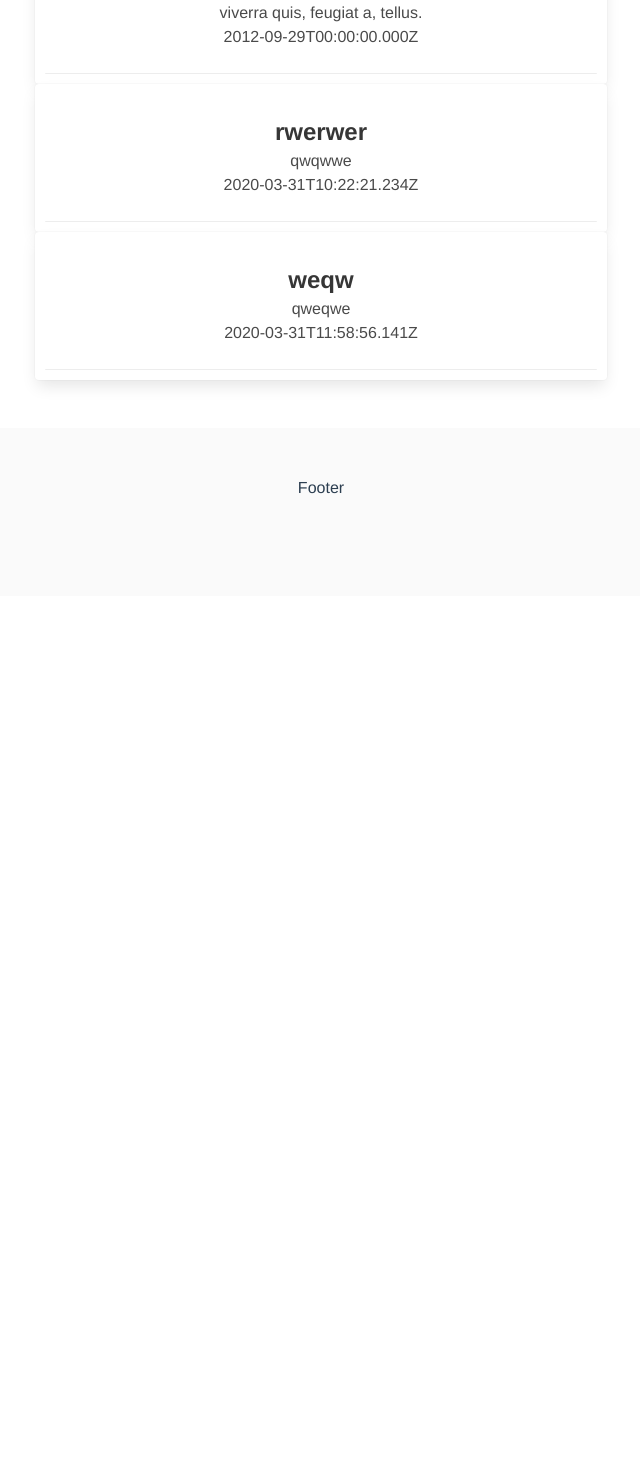
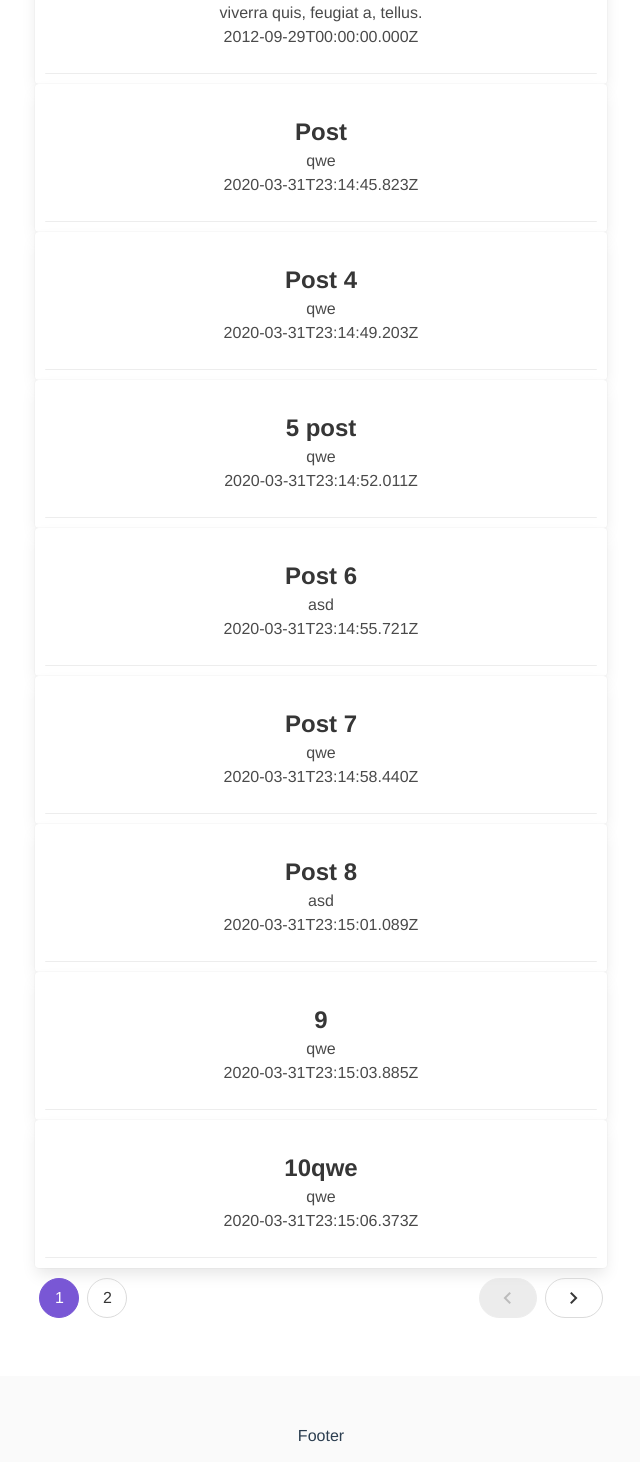
Before and after one commit to ivanishko/TL-test-vue, a Vue app: page / in a window 1280 px wide. Shown: the part 928-2390 px from the top of the page, without its empty margins (319-959 px from the left). Before the commit the page ends 1536 px from the top, so only its background shows below. Built offline with nearby package versions, Linux system fonts and the light colour scheme; data requests are answered from the project's data file.

Commit message:
add Pagination

```diff
--- a/db.json
+++ b/db.json
@@ -17,38 +17,110 @@
     {
       "title": "Название поста",
       "description": "Lorem ipsum dolor sit amet, consectetuer adipiscing elit. Aenean commodo ligula eget dolor. Aenean massa. Cum sociis natoque penatibus et magnis dis parturient montes, nascetur ridiculus mus. Donec quam felis, ultricies nec, pellentesque eu, pretium quis, sem. Nulla consequat massa quis enim. Donec pede justo, fringilla vel, aliquet nec, vulputate eget, arcu. In enim justo, rhoncus ut, imperdiet a, venenatis vitae, justo. Nullam dictum felis eu pede mollis pretium. Integer tincidunt. Cras dapibus. Vivamus elementum semper nisi. Aenean vulputate eleifend tellus. Aenean leo ligula, porttitor eu, consequat vitae, eleifend ac, enim. Aliquam lorem ante, dapibus in, viverra quis, feugiat a, tellus. ",
-      "claps": 21,
+      "claps": 23,
       "createdAt": "2019-09-29T00:00:00.000Z",
-      "updateAt": "2020-03-31T12:31:59.977Z",
+      "updateAt": "2020-04-01T00:00:11.894Z",
       "userId": 1,
       "id": 1
     },
     {
       "title": "Название поста2",
       "description": "Lorem ipsum dolor sit amet, consectetuer adipiscing elit. Aenean commodo ligula eget dolor. Aenean massa. Cum sociis natoque penatibus et magnis dis parturient montes, nascetur ridiculus mus. Donec quam felis, ultricies nec, pellentesque eu, pretium quis, sem. Nulla consequat massa quis enim. Donec pede justo, fringilla vel, aliquet nec, vulputate eget, arcu. In enim justo, rhoncus ut, imperdiet a, venenatis vitae, justo. Nullam dictum felis eu pede mollis pretium. Integer tincidunt. Cras dapibus. Vivamus elementum semper nisi. Aenean vulputate eleifend tellus. Aenean leo ligula, porttitor eu, consequat vitae, eleifend ac, enim. Aliquam lorem ante, dapibus in, viverra quis, feugiat a, tellus. ",
-      "claps": 33,
+      "claps": 34,
       "createdAt": "2012-09-29T00:00:00.000Z",
-      "updateAt": "2020-03-31T12:34:01.310Z",
+      "updateAt": "2020-04-01T00:00:13.073Z",
       "userId": 1,
       "id": 2
     },
     {
-      "title": "rwerwer",
-      "description": "qwqwwe",
-      "claps": 65,
-      "createdAt": "2020-03-31T10:22:21.234Z",
-      "updateAt": "2020-03-31T12:35:28.368Z",
-      "userId": 1,
+      "title": "Post ",
+      "description": "qwe",
+      "claps": 2,
+      "createdAt": "2020-03-31T23:14:45.823Z",
+      "updateAt": "2020-04-01T00:13:53.436Z",
+      "userId": "1",
       "id": 3
     },
     {
-      "title": "weqw",
+      "title": "Post 4",
+      "description": "qwe",
+      "claps": 1,
+      "createdAt": "2020-03-31T23:14:49.203Z",
+      "updateAt": "2020-04-01T00:13:59.975Z",
+      "userId": "1",
+      "id": 4
+    },
+    {
+      "title": "5 post ",
+      "description": "qwe",
+      "claps": 1,
+      "createdAt": "2020-03-31T23:14:52.011Z",
+      "updateAt": "2020-04-01T00:14:06.563Z",
+      "userId": "1",
+      "id": 5
+    },
+    {
+      "title": "Post 6",
+      "description": "asd",
+      "claps": 1,
+      "createdAt": "2020-03-31T23:14:55.721Z",
+      "updateAt": "2020-04-01T00:14:12.673Z",
+      "userId": "1",
+      "id": 6
+    },
+    {
+      "title": "Post 7",
+      "description": "qwe",
+      "claps": 1,
+      "createdAt": "2020-03-31T23:14:58.440Z",
+      "updateAt": "2020-04-01T00:14:19.475Z",
+      "userId": "1",
+      "id": 7
+    },
+    {
+      "title": "Post 8",
+      "description": "asd",
+      "claps": 1,
+      "createdAt": "2020-03-31T23:15:01.089Z",
+      "updateAt": "2020-04-01T00:14:27.543Z",
+      "userId": "1",
+      "id": 8
+    },
+    {
+      "title": "9",
+      "description": "qwe",
+      "claps": 0,
+      "createdAt": "2020-03-31T23:15:03.885Z",
+      "updateAt": "2020-04-01T00:14:32.329Z",
+      "userId": "1",
+      "id": 9
+    },
+    {
+      "title": "10qwe",
+      "description": "qwe",
+      "claps": 1,
+      "createdAt": "2020-03-31T23:15:06.373Z",
+      "updateAt": "2020-04-01T00:00:18.251Z",
+      "userId": "1",
+      "id": 10
+    },
+    {
+      "title": "wqeqw 11",
       "description": "qweqwe",
-      "claps": 31,
-      "createdAt": "2020-03-31T11:58:56.141Z",
-      "updateAt": "2020-03-31T12:35:15.976Z",
-      "userId": 1,
-      "id": 4
+      "claps": 0,
+      "createdAt": "2020-04-01T00:12:43.432Z",
+      "updateAt": "2020-04-01T00:14:39.065Z",
+      "userId": "1",
+      "id": 11
+    },
+    {
+      "title": "qweqwe 12",
+      "description": "qweqweqwe",
+      "claps": 0,
+      "createdAt": "2020-04-01T00:12:51.825Z",
+      "updateAt": "2020-04-01T00:14:45.911Z",
+      "userId": "1",
+      "id": 12
     }
   ]
 }
--- a/index.html
+++ b/index.html
@@ -3,6 +3,8 @@
   <head>
     <meta charset="utf-8">
     <meta name="viewport" content="width=device-width,initial-scale=1.0">
+    <link rel="stylesheet" href="https://cdn.materialdesignicons.com/2.5.94/css/materialdesignicons.min.css">
+    <link rel="stylesheet" href="https://use.fontawesome.com/releases/v5.2.0/css/all.css">
     <title>myapp2</title>
   </head>
   <body>
--- a/src/components/HelloWorld.vue
+++ b/src/components/HelloWorld.vue
@@ -5,7 +5,7 @@
             <div v-if="isRole == 'reader'" class="level-right">
             Your likes: {{like}}
             </div>
-            <div class="card" v-for="post of posts" :key="post.id">
+            <div class="card" v-for="post in paginatedItems" :key="post.id">
               <div class="card-content">
                 <div class="media-content">
                   <p class="title is-4">{{post.title}}</p>
@@ -29,7 +29,21 @@
 
             </div>
         </div>
-  </section>
+        <b-pagination
+                :total="total"
+                :current.sync="current"
+                :per-page="perPage"
+                :range-before="rangeBefore"
+                :range-after="rangeAfter"
+                :order="order"
+                :size="size"
+                :simple="isSimple"
+                :rounded="isRounded"
+                :icon-prev="prevIcon"
+                :icon-next="nextIcon"
+                >
+        </b-pagination>
+    </section>
 </template>
 
 <script>
@@ -45,7 +59,16 @@
           return {
               posts: [],
               clapses: [],
-              like: +localStorage.getItem('like') || 0
+              like: +localStorage.getItem('like') || 0,
+
+              total: this.total,
+              current: 1,
+              perPage: 10,
+              prevIcon: 'chevron-left',
+              nextIcon: 'chevron-right',
+              isRounded: true,
+              rangeBefore: 0,
+              rangeAfter:2,
           }
         },
         computed: {
@@ -54,8 +77,11 @@
             },
             claps: function (){
                 return this.posts.map(el => el.claps);
+            },
+            paginatedItems() {
+                let page_number = this.current  - 1;
+                return this.posts.slice(page_number * this.perPage, (page_number + 1) * this.perPage);
             }
-
         },
         updated(){
             if (this.isRole == 'reader') {
@@ -66,9 +92,9 @@
         async created() {
             try {
                const res = await axios.get(BASEURL + `/posts`);
-
                 this.posts = res.data;
-                this.clapses = this.claps
+                this.clapses = this.claps;
+                this.total = this.posts.length;
             } catch(e) {
                 console.error(e)
             }
@@ -130,18 +156,13 @@
 h1, h2 {
   font-weight: normal;
 }
-ul {
-  list-style-type: none;
-  padding: 0;
-}
-li {
-  display: inline-block;
-  margin: 0 10px;
-}
 a {
   color: #42b983;
 }
-  .card {
+.card {
     padding: 10px;
-  }
+}
+nav.pagination {
+    margin: 10px 0;
+}
 </style>
```
